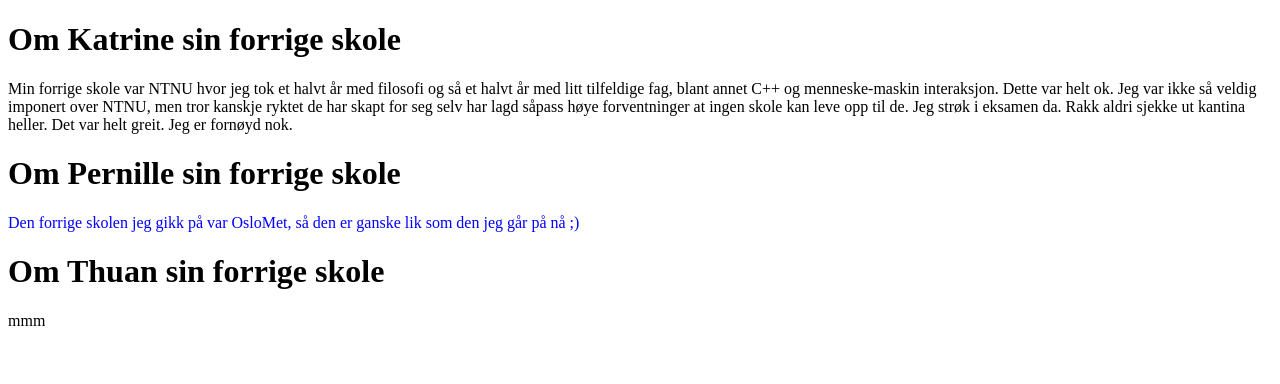
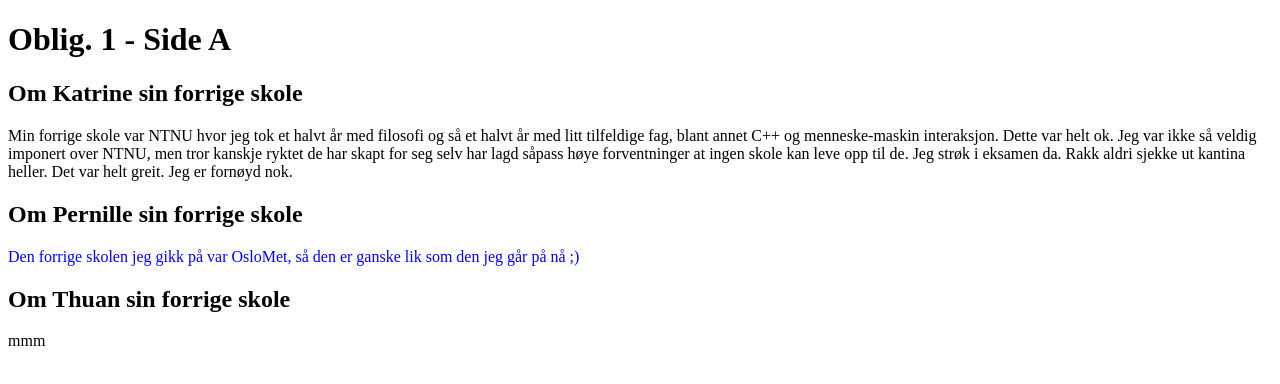
Before and after one commit to OsloMet-web/Oblig1-Gruppe-13, a plain HTML site: page pages/b.html in a window 1280 px wide. Drawn offline with Linux system fonts and the light colour scheme.

Commit message:
Endret overskrifter
:dog:

```diff
--- a/pages/b.html
+++ b/pages/b.html
@@ -4,14 +4,15 @@
         <title>Oblig 1 side b</title>
     </head>
     <body>
-        <h1>Om Katrine sin forrige skole</h1>
+        <h1>Oblig. 1 - Side A</h1>
+        <h2>Om Katrine sin forrige skole</h2>
         <p>Min forrige skole var <e>NTNU</e> hvor jeg tok et halvt år
             med filosofi og så et halvt år med litt tilfeldige fag, blant annet C++ og menneske-maskin interaksjon.
             Dette var helt ok. Jeg var ikke så veldig imponert over NTNU, men tror kanskje ryktet de har
             skapt for seg selv har lagd såpass høye forventninger at ingen skole kan leve opp til de.
             Jeg strøk i eksamen da. Rakk aldri sjekke ut kantina heller. Det var helt greit. Jeg er fornøyd nok.</p>
-        <h1>Om Pernille sin forrige skole</h1>
+        <h2>Om Pernille sin forrige skole</h2>
         <p style="color:blue">Den forrige skolen jeg gikk på var OsloMet, så den er ganske lik som den jeg går på nå ;)</p>
-        <h1>Om Thuan sin forrige skole</h1>
+        <h2>Om Thuan sin forrige skole</h2>
         <p></p>
     </body>mmm
```
